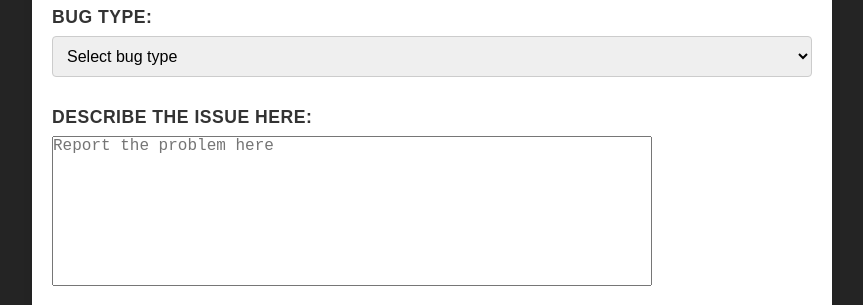
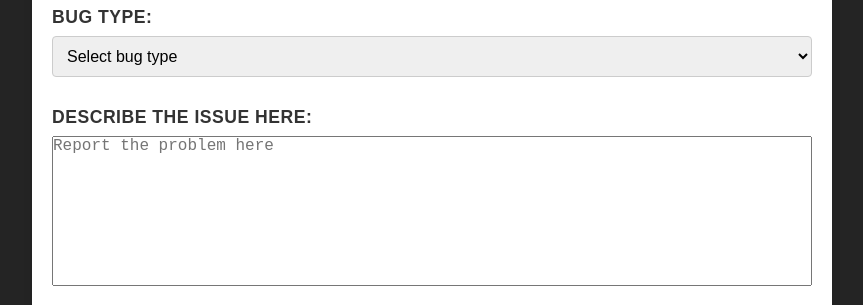
Before and after one commit to Asphentor/Asphentor, a plain HTML site: page Asphentor Site/html/Bug_Report.html in a window 1280 px wide. Shown: the part 880-1185 px from the top of the page, without its empty margins (208-1071 px from the left). Drawn offline with Linux system fonts and the light colour scheme.

Commit message:
Update Bug_Report.html

```diff
--- a/Asphentor Site/html/Bug_Report.html
+++ b/Asphentor Site/html/Bug_Report.html
@@ -45,7 +45,7 @@
                 <br><br>
 
                 <label for="issuefaced">Describe the issue here:</label>
-                <textarea id="issuefaced" name="issuefaced" placeholder="Report the problem here" required style="width: 600px; height: 150px; font-size: large; resize: none;"></textarea>
+                <textarea id="issuefaced" name="issuefaced" placeholder="Report the problem here" required style="width: 100%; height: 150px; font-size: large; resize: none;"></textarea>
                 <br><br>
 
                 <label for="agree1">
```
